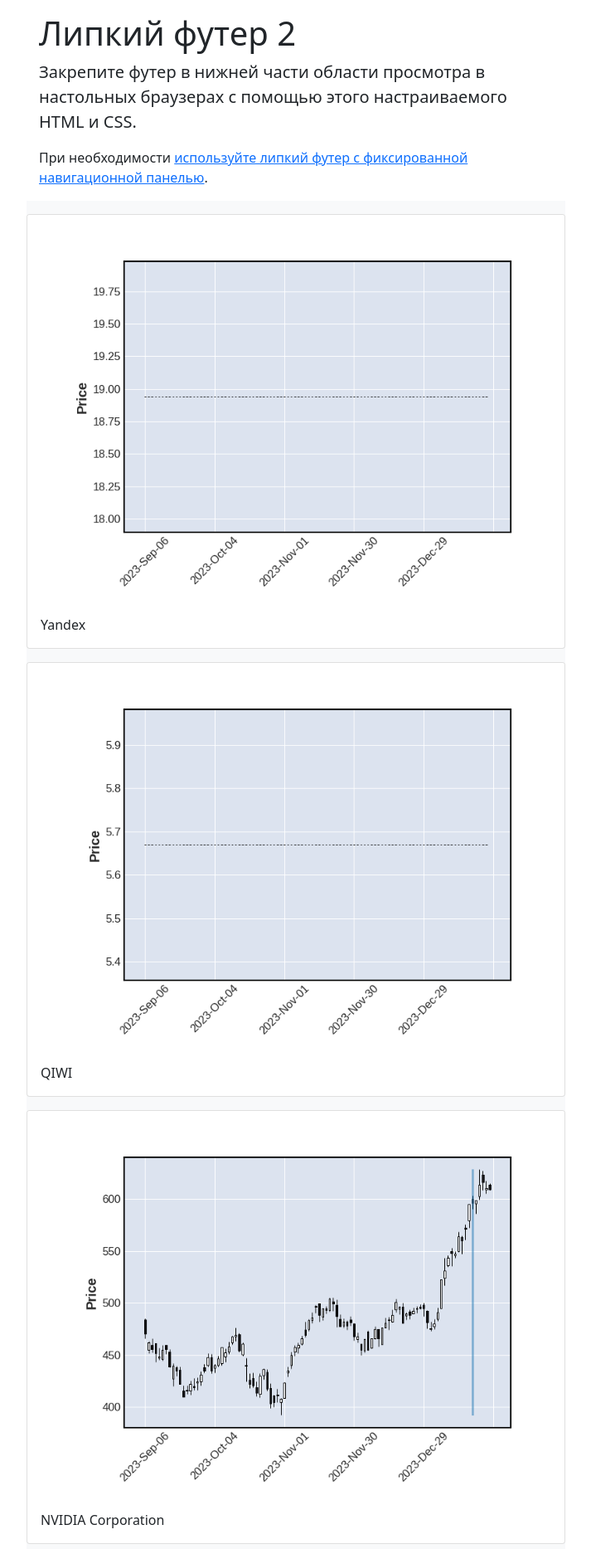
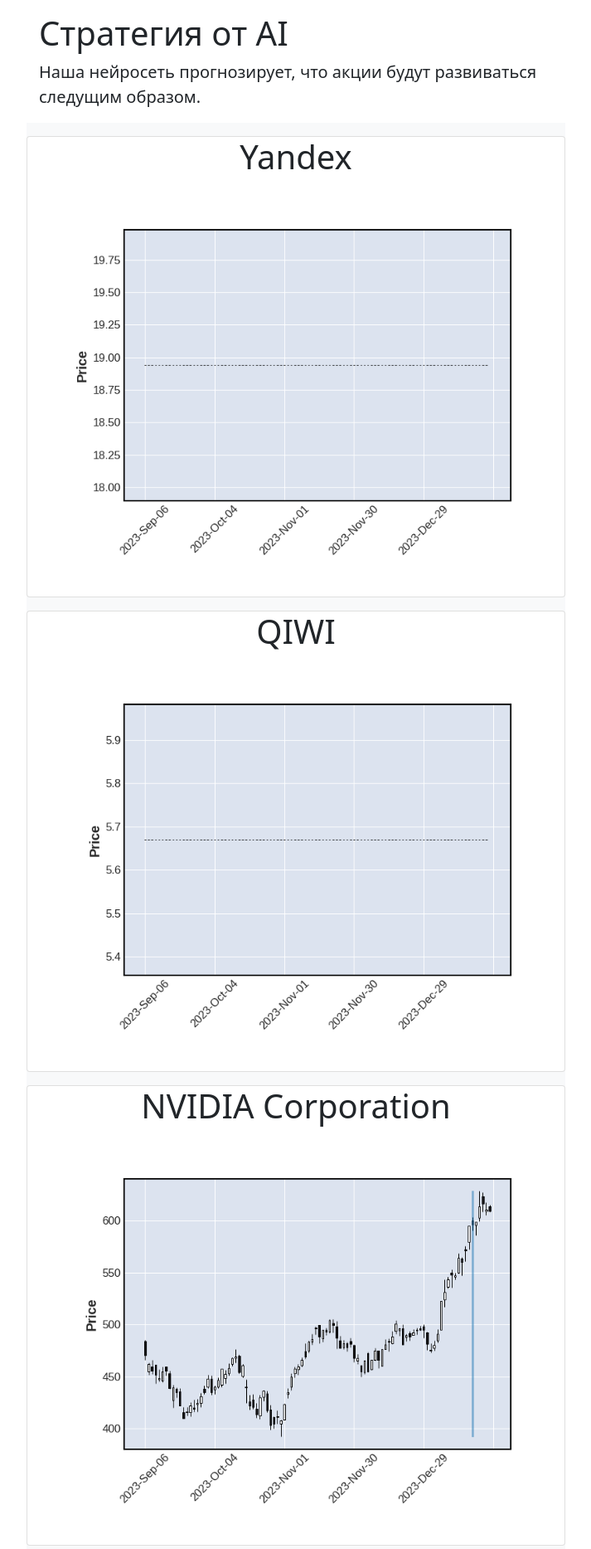
Before and after one commit to Ucutum/TradingBot, a Flask app: page /ai_strategy in a window 1280 px wide. Shown: the part 56-1923 px from the top of the page at 83% size, without its empty margins (283-996 px from the left). Run offline with Flask 3, Linux system fonts and the light colour scheme; some libraries are stand-ins or nearby versions.

Commit message:
add ai_strategy page

```diff
--- a/templates/ai_strategy.html
+++ b/templates/ai_strategy.html
@@ -105,9 +105,9 @@
 <!-- Begin page content -->
 <main class="flex-shrink-0">
   <div class="container">
-    <h1 class="mt-5">Липкий футер 2</h1>
-    <p class="lead">Закрепите футер в нижней части области просмотра в настольных браузерах с помощью этого настраиваемого HTML и CSS.</p>
-    <p>При необходимости <a href="https://bootstrap5.ru/examples/sticky-footer-navbar">используйте липкий футер с фиксированной навигационной панелью</a>.</p>
+    <h1 class="mt-5">Стратегия от AI</h1>
+    <p class="lead">Наша нейросеть прогнозирует, что акции будут развиваться следущим образом.</p>
+    <!-- <p>При необходимости <a href="https://bootstrap5.ru/examples/sticky-footer-navbar">используйте липкий футер с фиксированной навигационной панелью</a>.</p> -->
   </div>
 </main>
 
@@ -117,9 +117,10 @@
   </div> -->
   {% for g in graphs %}
   <div class="card" style="width: 100%;">
+    <h1 style="text-align: center">{{ g.name }}</h1>
     <img src="{{ url_for('static', filename=g.img) }}" class="card-img-top" alt="...">
     <div class="card-body">
-      <p class="card-text">{{ g.name }}</p>
+      <!-- <p class="card-text"></p> -->
     </div>
   </div>
   <p></p>
```
